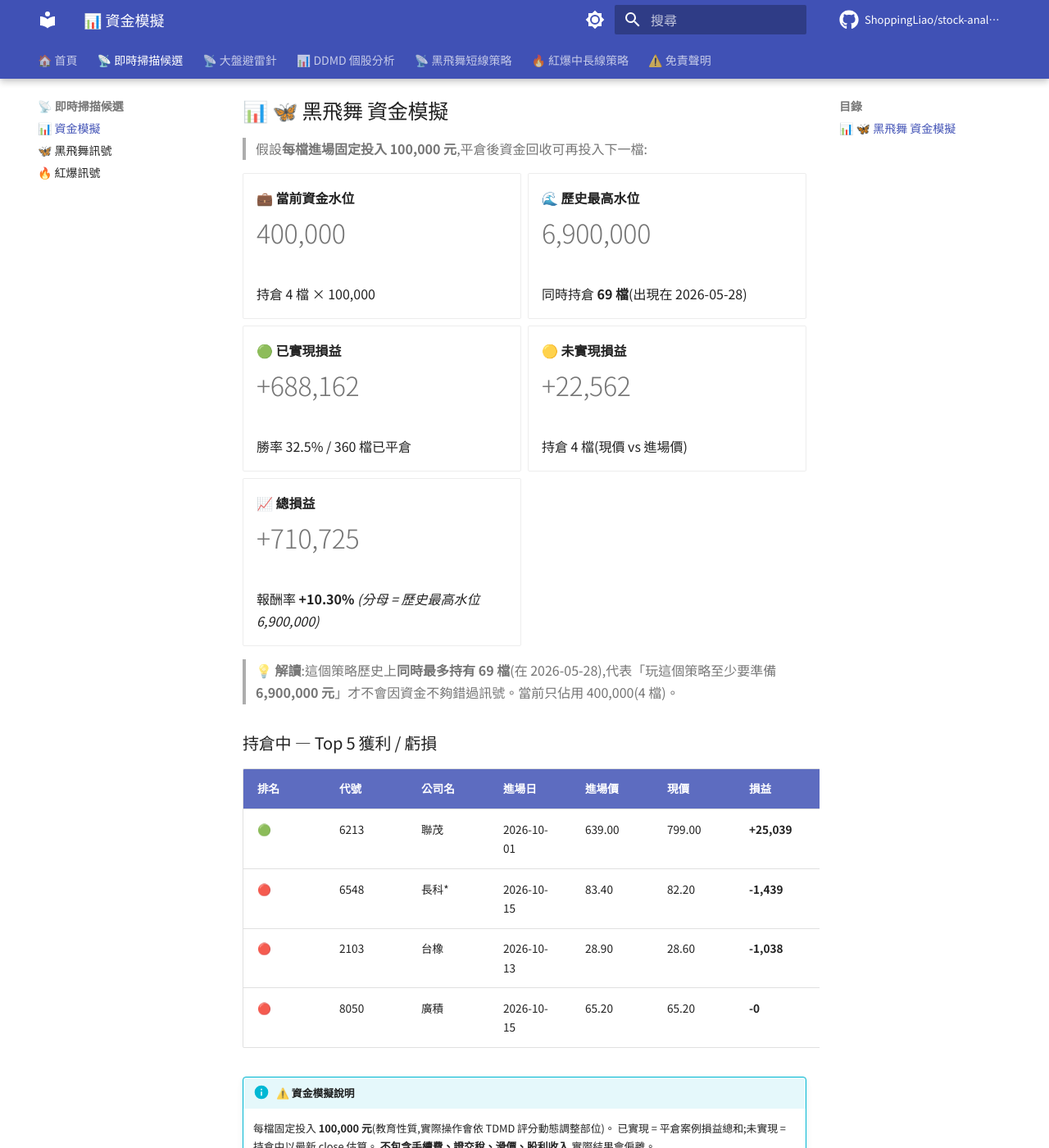
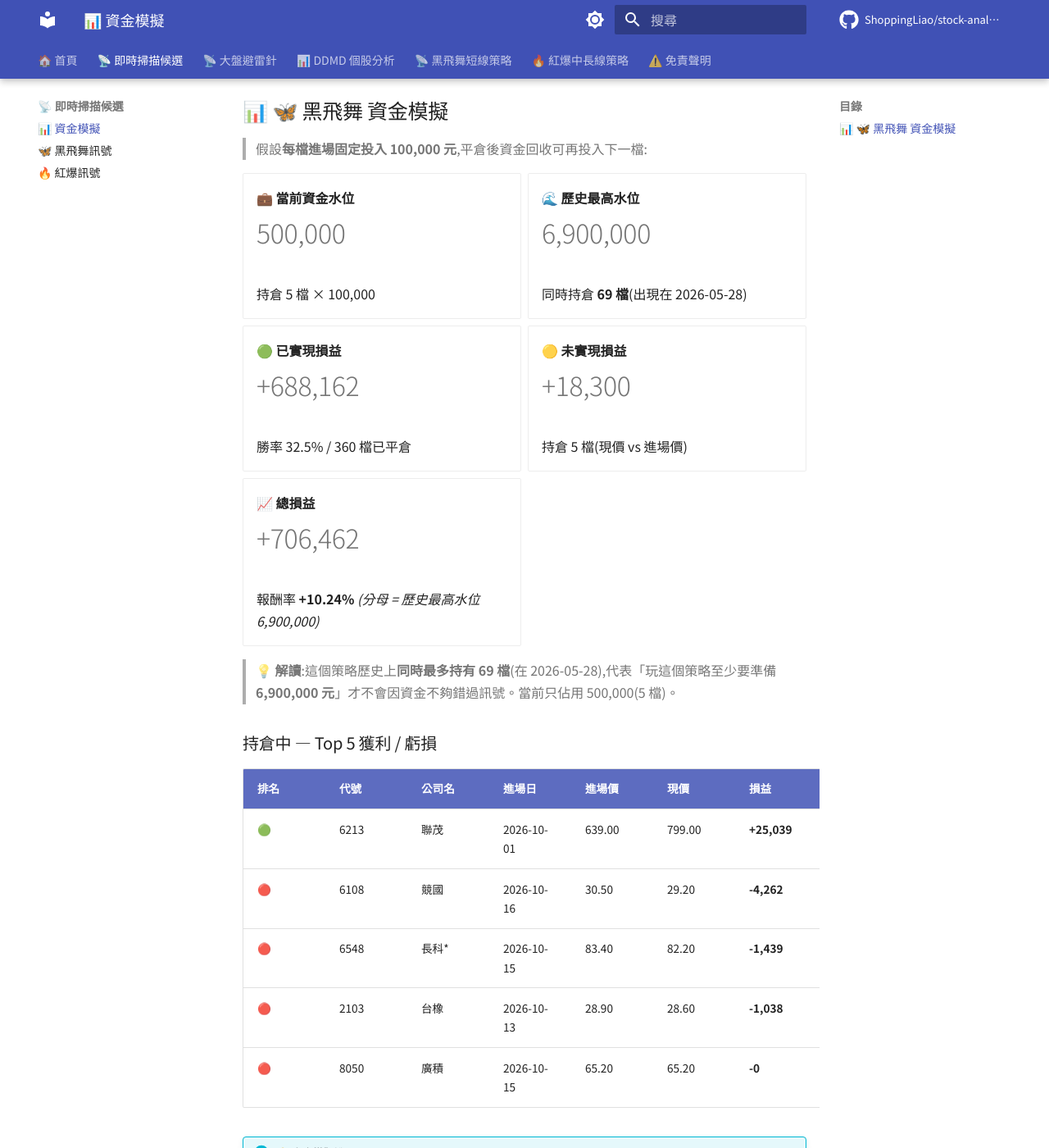
Before and after one commit to ShoppingLiao/stock-analysis-public, an MkDocs documentation site: the page built from docs/signals_capital.md, in a window 1280 px wide and 1400 px high, scrolled down 359 px. Shown: the whole window at 82% size. Built offline with MkDocs 1.6.1 and Material for MkDocs 9.7.7, drawn with Linux system fonts in a browser that asks for light colours; comment, search, counter and statistics services are not loaded; some of the changed text lies outside the part shown.

Commit message:
docs(signals): update BB + RB + capital (2026-10-16)

```diff
--- a/docs/signals_capital.md
+++ b/docs/signals_capital.md
@@ -17,9 +17,9 @@
 
 -   **💼 當前資金水位**
 
-    # 400,000
+    # 500,000
 
-    持倉 4 檔 × 100,000
+    持倉 5 檔 × 100,000
 
 -   **🌊 歷史最高水位**
 
@@ -35,25 +35,26 @@
 
 -   **🟡 未實現損益**
 
-    # +22,562
+    # +18,300
 
-    持倉 4 檔(現價 vs 進場價)
+    持倉 5 檔(現價 vs 進場價)
 
 -   **📈 總損益**
 
-    # +710,725
+    # +706,462
 
-    報酬率 **+10.30%** _(分母 = 歷史最高水位 6,900,000)_
+    報酬率 **+10.24%** _(分母 = 歷史最高水位 6,900,000)_
 
 </div>
 
-> **💡 解讀**:這個策略歷史上**同時最多持有 69 檔**(在 2026-05-28),代表「玩這個策略至少要準備 **6,900,000 元**」才不會因資金不夠錯過訊號。當前只佔用 400,000(4 檔)。
+> **💡 解讀**:這個策略歷史上**同時最多持有 69 檔**(在 2026-05-28),代表「玩這個策略至少要準備 **6,900,000 元**」才不會因資金不夠錯過訊號。當前只佔用 500,000(5 檔)。
 
 ### 持倉中 — Top 5 獲利 / 虧損
 
 | 排名 | 代號 | 公司名 | 進場日 | 進場價 | 現價 | 損益 | 損益% |
 |------|------|--------|--------|--------|------|------|-------|
 | 🟢 | 6213 | 聯茂 | 2026-10-01 | 639.00 | 799.00 | **+25,039** | **+25.04%** |
+| 🔴 | 6108 | 競國 | 2026-10-16 | 30.50 | 29.20 | **-4,262** | **-4.26%** |
 | 🔴 | 6548 | 長科* | 2026-10-15 | 83.40 | 82.20 | **-1,439** | **-1.44%** |
 | 🔴 | 2103 | 台橡 | 2026-10-13 | 28.90 | 28.60 | **-1,038** | **-1.04%** |
 | 🔴 | 8050 | 廣積 | 2026-10-15 | 65.20 | 65.20 | **-0** | **-0.00%** |
@@ -133,9 +134,9 @@
 
 -   **💼 當前資金水位**
 
-    # 5,700,000
+    # 5,800,000
 
-    BB 400,000 + RB 5,300,000
+    BB 500,000 + RB 5,300,000
 
 -   **🌊 兩策略歷史最高水位**
 
@@ -151,15 +152,15 @@
 
 -   **🟡 未實現損益**
 
-    # +496,350
+    # +492,088
 
-    BB +22,562 + RB +473,788
+    BB +18,300 + RB +473,788
 
 -   **📈 總損益**
 
-    # +419,848
+    # +415,586
 
-    報酬率 **+1.84%** _(分母 = 兩策略歷史最高水位)_
+    報酬率 **+1.82%** _(分母 = 兩策略歷史最高水位)_
 
 </div>
 
```
Also changed, not shown: docs/signals_black_butterfly.md (+10 -12 lines).
